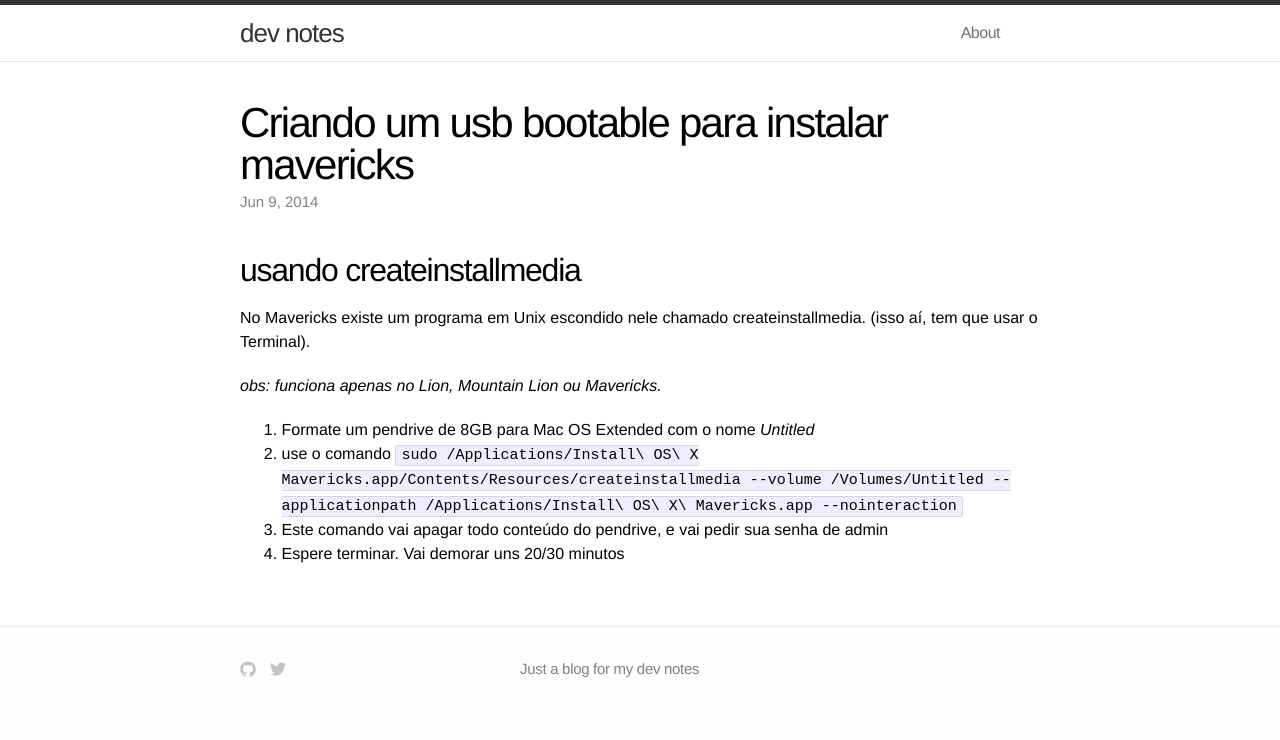
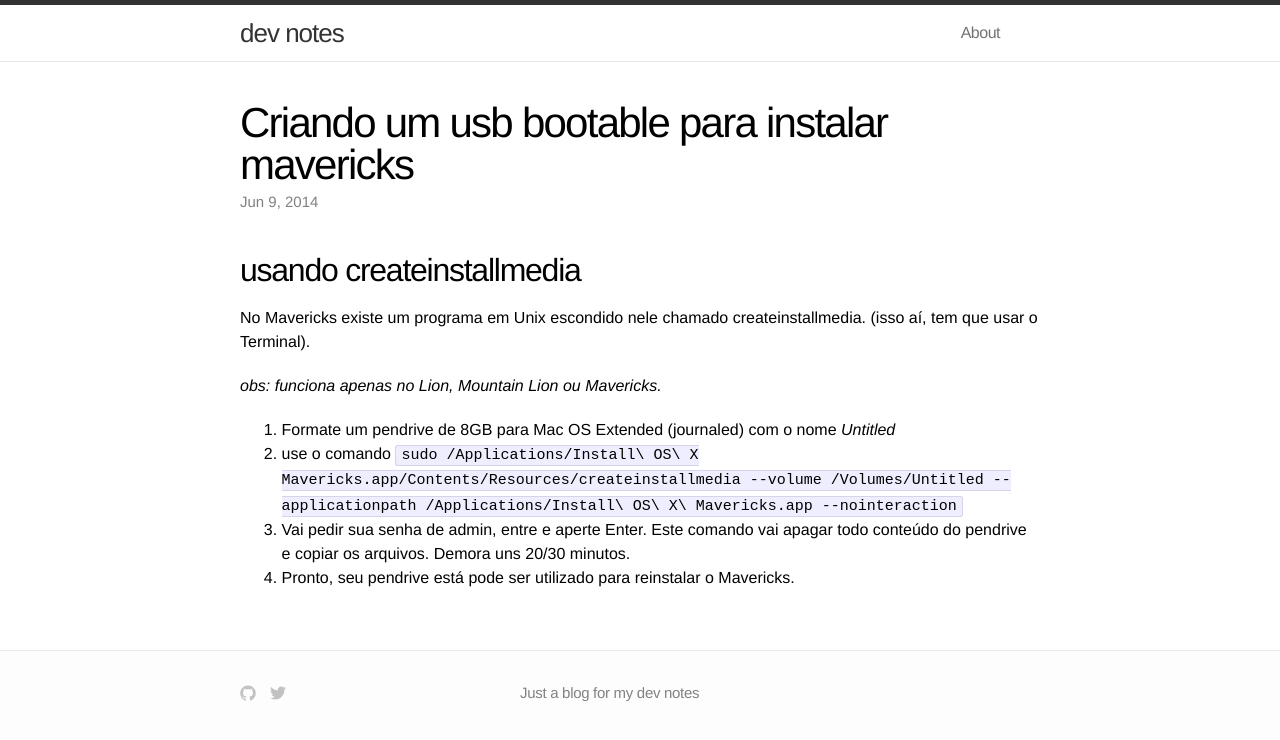
Before and after one commit to viktorsnt/dev-notes, a Jekyll site: the page built from _posts/2014-06-09-criar-bootable-usb.markdown, in a window 1280 px wide. Shown: the top 740 px of the page. Built offline with Jekyll 4.4.1, drawn with Linux system fonts in a browser that asks for light colours.

Commit message:
updated post

```diff
--- a/_posts/2014-06-09-criar-bootable-usb.markdown
+++ b/_posts/2014-06-09-criar-bootable-usb.markdown
@@ -11,7 +11,7 @@ No Mavericks existe um programa em Unix escondido nele chamado createinstallmedi
 
 *obs: funciona apenas no Lion, Mountain Lion ou Mavericks.*
 
-1. Formate um pendrive de 8GB para Mac OS Extended com o nome *Untitled*
+1. Formate um pendrive de 8GB para Mac OS Extended (journaled) com o nome *Untitled*
 2. use o comando `sudo /Applications/Install\ OS\ X Mavericks.app/Contents/Resources/createinstallmedia --volume /Volumes/Untitled --applicationpath /Applications/Install\ OS\ X\ Mavericks.app --nointeraction`
-3. Este comando vai apagar todo conteúdo do pendrive, e vai pedir sua senha de admin
-4. Espere terminar. Vai demorar uns 20/30 minutos
+3. Vai pedir sua senha de admin, entre e aperte Enter. Este comando vai apagar todo conteúdo do pendrive e copiar os arquivos. Demora uns 20/30 minutos.
+4. Pronto, seu pendrive está pode ser utilizado para reinstalar o Mavericks.
```
